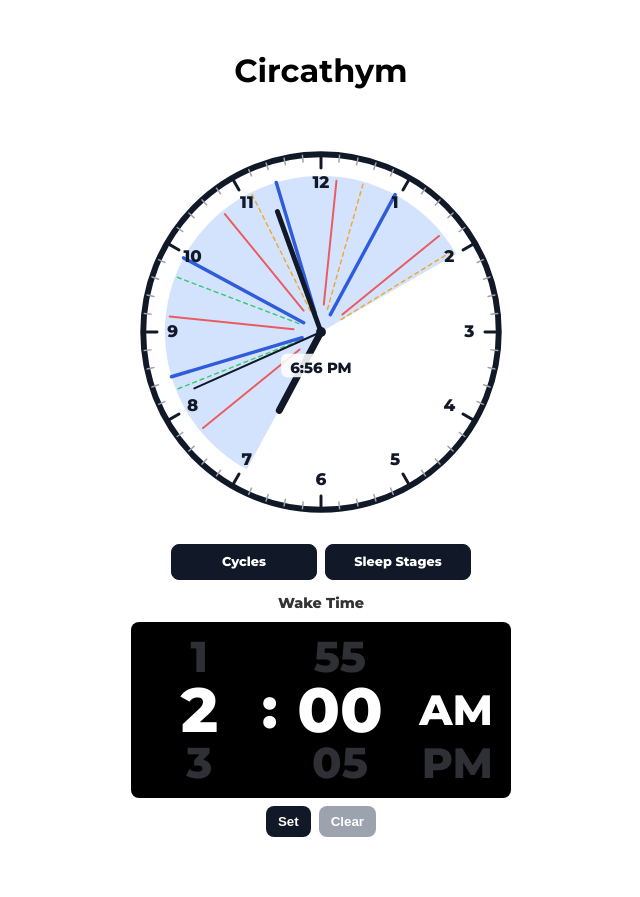
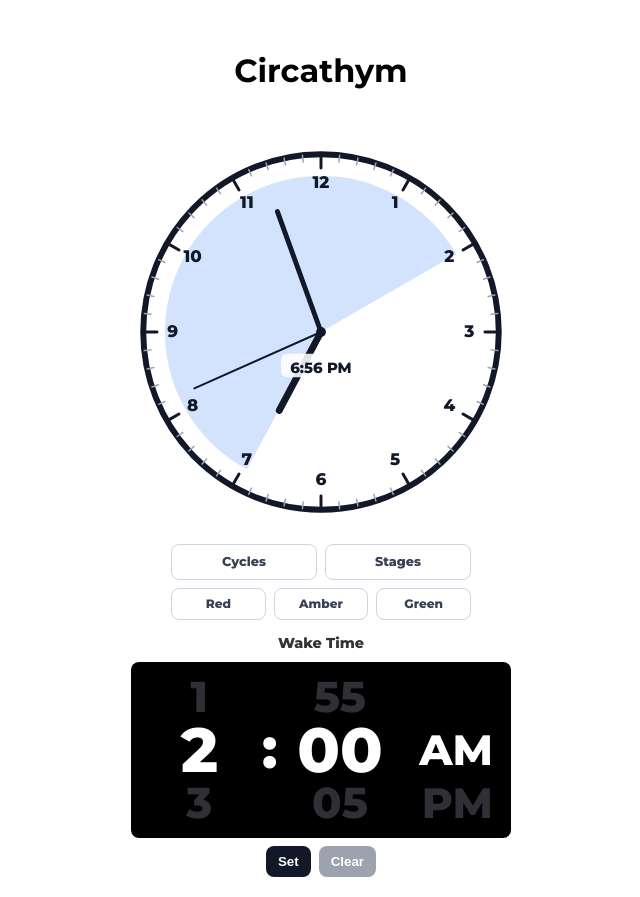
Before and after one commit to knickerbocker96/circathym, a React (Vite) app: page / in a window 1280 px wide. Shown: the whole page, without its empty margins (319-959 px from the left). Before the commit the page ends 857 px from the top, so only its background shows below. Built offline with nearby package versions, Linux system fonts and the light colour scheme.

Commit message:
RAG Toggle Logic Customized

```diff
--- a/src/App.css
+++ b/src/App.css
@@ -28,3 +28,40 @@
   background: #111827;
   color: #ffffff;
 }
+
+.rag-toggles {
+  display: grid;
+  grid-template-columns: repeat(3, minmax(0, 1fr));
+  gap: 8px;
+  margin: -4px auto 12px;
+  width: min(100%, 300px);
+}
+
+.rag-toggle {
+  min-height: 32px;
+  border: 1px solid #cbd5e1;
+  border-radius: 8px;
+  background: #ffffff;
+  color: #374151;
+  font: inherit;
+  font-size: 0.76rem;
+  font-weight: 800;
+}
+
+.rag-toggle--red.rag-toggle--active {
+  border-color: #ef4444;
+  background: #ef4444;
+  color: #ffffff;
+}
+
+.rag-toggle--amber.rag-toggle--active {
+  border-color: #f59e0b;
+  background: #f59e0b;
+  color: #111827;
+}
+
+.rag-toggle--green.rag-toggle--active {
+  border-color: #22c55e;
+  background: #22c55e;
+  color: #ffffff;
+}
--- a/src/App.jsx
+++ b/src/App.jsx
@@ -18,8 +18,11 @@ export default function App() {
   const [hasUserSetWakeTime, setHasUserSetWakeTime] = useState(false);
   const [recommendationAnchor, setRecommendationAnchor] = useState(null);
   const [selectedRecommendationKey, setSelectedRecommendationKey] = useState(null);
-  const [showCycleBoundaries, setShowCycleBoundaries] = useState(true);
-  const [showStageMarkers, setShowStageMarkers] = useState(true);
+  const [showCycleBoundaries, setShowCycleBoundaries] = useState(false);
+  const [showStageMarkers, setShowStageMarkers] = useState(false);
+  const [showRedStages, setShowRedStages] = useState(false);
+  const [showAmberStages, setShowAmberStages] = useState(false);
+  const [showGreenStages, setShowGreenStages] = useState(false);
 
   useEffect(() => {
     function tick() {
@@ -72,6 +75,27 @@ export default function App() {
     alert('Cleared');
   }
 
+  function handleStageToggle() {
+    const nextValue = !showStageMarkers;
+
+    setShowStageMarkers(nextValue);
+    setShowRedStages(nextValue);
+    setShowAmberStages(nextValue);
+    setShowGreenStages(nextValue);
+  }
+
+  function handleRagToggle(color) {
+    setShowStageMarkers(true);
+
+    if (color === 'red') {
+      setShowRedStages((value) => !value);
+    } else if (color === 'amber') {
+      setShowAmberStages((value) => !value);
+    } else if (color === 'green') {
+      setShowGreenStages((value) => !value);
+    }
+  }
+
   return (
     <div className="app">
       <header className="app-header">
@@ -85,6 +109,9 @@ export default function App() {
             wakeDate={wakeDate}
             showCycleBoundaries={showCycleBoundaries}
             showStageMarkers={showStageMarkers}
+            showRedStages={showRedStages}
+            showAmberStages={showAmberStages}
+            showGreenStages={showGreenStages}
           />
         </div>
 
@@ -101,9 +128,33 @@ export default function App() {
           <button
             type="button"
             className={showStageMarkers ? 'display-toggle display-toggle--active' : 'display-toggle'}
-            onClick={() => setShowStageMarkers((value) => !value)}
+            onClick={handleStageToggle}
           >
-            Sleep Stages
+            Stages
+          </button>
+        </div>
+
+        <div className="rag-toggles" aria-label="Stage marker color options">
+          <button
+            type="button"
+            className={showRedStages ? 'rag-toggle rag-toggle--red rag-toggle--active' : 'rag-toggle rag-toggle--red'}
+            onClick={() => handleRagToggle('red')}
+          >
+            Red
+          </button>
+          <button
+            type="button"
+            className={showAmberStages ? 'rag-toggle rag-toggle--amber rag-toggle--active' : 'rag-toggle rag-toggle--amber'}
+            onClick={() => handleRagToggle('amber')}
+          >
+            Amber
+          </button>
+          <button
+            type="button"
+            className={showGreenStages ? 'rag-toggle rag-toggle--green rag-toggle--active' : 'rag-toggle rag-toggle--green'}
+            onClick={() => handleRagToggle('green')}
+          >
+            Green
           </button>
         </div>
 
--- a/src/components/CycleRing/CycleRing.jsx
+++ b/src/components/CycleRing/CycleRing.jsx
@@ -11,6 +11,9 @@ export default function CycleRing({
   wakeDate,
   showCycleBoundaries = true,
   showStageMarkers = true,
+  showRedStages = true,
+  showAmberStages = true,
+  showGreenStages = true,
   size = 410,
 }) {
   const parts = getTimeZoneParts(currentTime);
@@ -86,13 +89,17 @@ export default function CycleRing({
     const angle = sleepStartAngle + remStartMinute * 0.5;
     const inner = polarToCartesian(cx, cy, 24, angle);
     const outer = polarToCartesian(cx, cy, radius - 24, angle);
-    const color = getRagColor(remDuration);
+    const rag = getRagColor(remDuration);
+
+    if (!shouldShowRagStage(rag.name, { showRedStages, showAmberStages, showGreenStages })) {
+      return null;
+    }
 
     return (
       <line
         key={index}
         className="sleep-rem-divider"
-        stroke={color}
+        stroke={rag.color}
         x1={inner.x}
         y1={inner.y}
         x2={outer.x}
@@ -104,6 +111,10 @@ export default function CycleRing({
     const disruptiveMinute = index * CYCLE_MINUTES + DISRUPTIVE_MARK_MINUTES;
 
     if (disruptiveMinute >= durationMinutes) {
+      return null;
+    }
+
+    if (!showRedStages) {
       return null;
     }
 
@@ -176,9 +187,16 @@ function ClockHand({ cx, cy, angle, length, className }) {
 }
 
 function getRagColor(minutesFromCycleBoundary) {
-  if (minutesFromCycleBoundary <= 15) return '#22c55e';
-  if (minutesFromCycleBoundary <= 60) return '#f59e0b';
-  return '#ef4444';
+  if (minutesFromCycleBoundary <= 15) return { name: 'green', color: '#22c55e' };
+  if (minutesFromCycleBoundary <= 60) return { name: 'amber', color: '#f59e0b' };
+  return { name: 'red', color: '#ef4444' };
+}
+
+function shouldShowRagStage(name, filters) {
+  if (name === 'red') return filters.showRedStages;
+  if (name === 'amber') return filters.showAmberStages;
+  if (name === 'green') return filters.showGreenStages;
+  return false;
 }
 
 function polarToCartesian(cx, cy, radius, angleDeg) {
```
